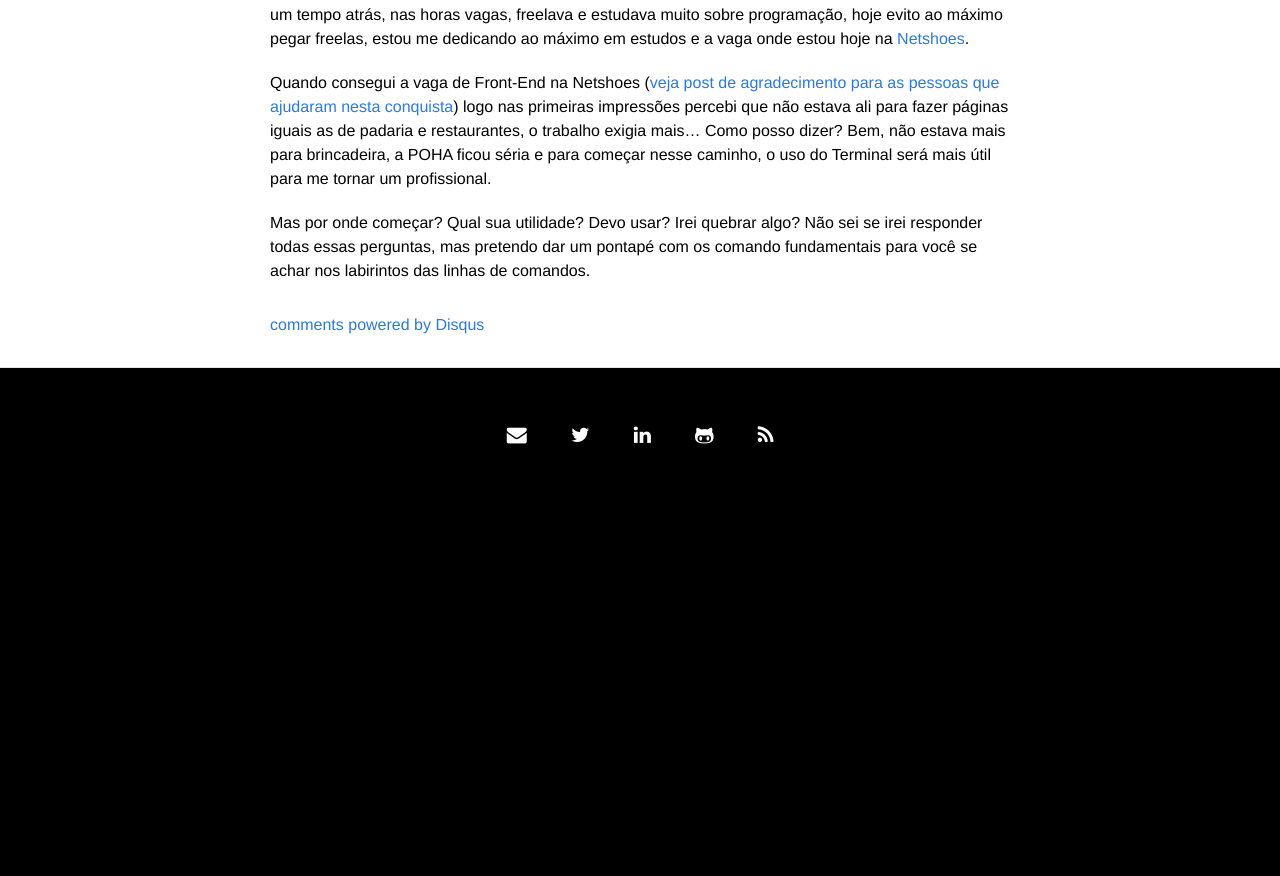
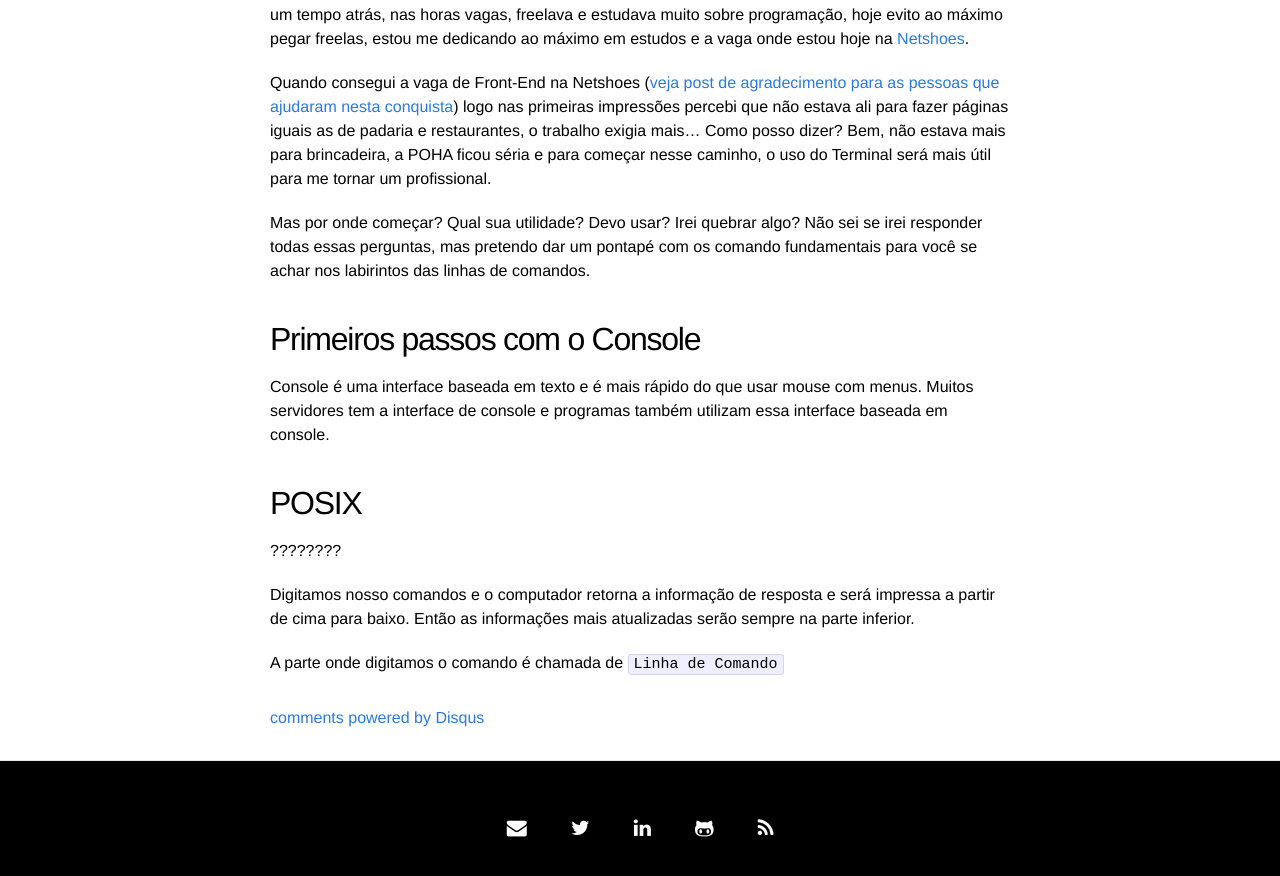
Before and after one commit to igorapa/igorapa.github.io, a Jekyll site: the page built from _posts/2014-09-28-comecando-com-terminal.markdown, in a window 1280 px wide and 900 px high, scrolled down 646 px. Shown: the top 876 px of the window. Built offline with Jekyll 4.4.1, drawn with Linux system fonts in a browser that asks for light colours; nearby versions of some CDN libraries; comment, search, counter and statistics services are not loaded; before the commit the page ends 1153 px from its top, so only the background shows below that.

Commit message:
continuando o post

```diff
--- a/_posts/2014-09-28-comecando-com-terminal.markdown
+++ b/_posts/2014-09-28-comecando-com-terminal.markdown
@@ -18,6 +18,18 @@ Quando consegui a vaga de Front-End na Netshoes ([veja post de agradecimento par
 
 Mas por onde começar? Qual sua utilidade? Devo usar? Irei quebrar algo? Não sei se irei responder todas essas perguntas, mas pretendo dar um pontapé com os comando fundamentais para você se achar nos labirintos das linhas de comandos.
 
+##Primeiros passos com o Console
+
+Console é uma interface baseada em texto e é mais rápido do que usar mouse com menus. Muitos servidores tem a interface de console e programas também utilizam essa interface baseada em console.
+
+##POSIX
+
+????????
+
+Digitamos nosso comandos e o computador retorna a informação de resposta e será impressa a partir de cima para baixo. Então as informações mais atualizadas serão sempre na parte inferior.
+
+A parte onde digitamos o comando é chamada de `Linha de Comando`
+
 
 
 <!--![Big Eyes](/img/big-eyes.gif)-->
```
